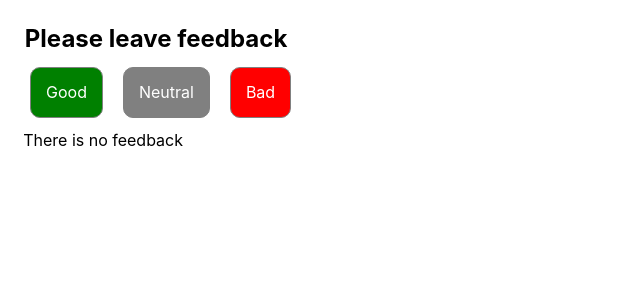
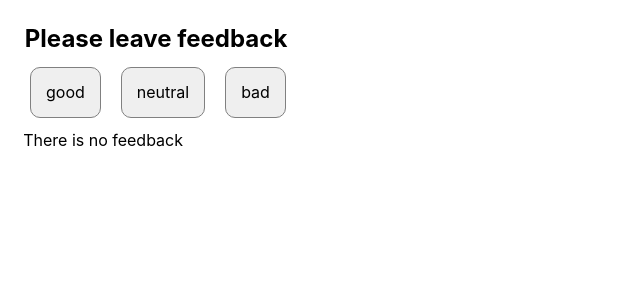
Before and after one commit to KostiantynU/goit-react-hw-02-feedback, a React (Create React App) app: page / in a window 1280 px wide. Shown: the top 300 px of the page, without its empty margins (0-640 px from the left). Built offline with nearby package versions, Linux system fonts and the light colour scheme.

Commit message:
refactor

```diff
--- a/src/components/App.jsx
+++ b/src/components/App.jsx
@@ -9,17 +9,19 @@ export class App extends Component {
     neutral: 0,
     bad: 0,
   };
-  onLeaveFeedback = evt => {
-    const { name: typeOfMood } = evt.target;
+  onLeaveFeedback = option => {
     this.setState(prevState => {
       return {
-        [typeOfMood]: prevState[typeOfMood] + 1,
+        [option]: prevState[option] + 1,
       };
     });
   };
   countTotalFeedback = () => {
-    const { good, neutral, bad } = this.state;
-    return good + neutral + bad;
+    // const { good, neutral, bad } = this.state;
+    // return good + neutral + bad;
+    return Object.values(this.state).reduce((acc, el) => {
+      return acc + el;
+    }, 0);
   };
   countPositiveFeedbackPercentage = () => {
     const { good, neutral, bad } = this.state;
@@ -27,18 +29,20 @@ export class App extends Component {
   };
   render() {
     const { good, neutral, bad } = this.state;
+    const total = this.countTotalFeedback();
+    const positiveFeedbackPercentage = this.countPositiveFeedbackPercentage();
     return (
       <MainSection>
-        <FeedbackOptions onLeaveFeedback={this.onLeaveFeedback} />
-        {good === 0 && neutral === 0 && bad === 0 ? (
+        <FeedbackOptions onLeaveFeedback={this.onLeaveFeedback} array={Object.keys(this.state)} />
+        {total === 0 ? (
           <NotificationMessage>There is no feedback</NotificationMessage>
         ) : (
           <Statistics
             good={good}
             neutral={neutral}
             bad={bad}
-            total={this.countTotalFeedback}
-            avarage={this.countPositiveFeedbackPercentage}
+            total={total}
+            avarage={positiveFeedbackPercentage}
           />
         )}
       </MainSection>
--- a/src/components/FeedbackOptions/FeedbackOptions.jsx
+++ b/src/components/FeedbackOptions/FeedbackOptions.jsx
@@ -1,20 +1,19 @@
-import React, { Component } from 'react';
-import {
-  FeedbackOptionsStyled,
-  Htwo,
-  FeedbackBtnGood,
-  FeedbackBtnNeutral,
-  FeedbackBtnBad,
-} from './FeedbackOptionsStyled';
+import React from 'react';
+import { FeedbackOptionsStyled, Title, FeedbackBtn } from './FeedbackOptionsStyled';
 import PropTypes from 'prop-types';
-export class FeedbackOptions extends Component {
-  render() {
-    const { onLeaveFeedback } = this.props;
-
+export function FeedbackOptions(props) {
+  const { array, onLeaveFeedback } = props;
   return (
     <FeedbackOptionsStyled>
-        <Htwo>Please leave feedback</Htwo>
-        <FeedbackBtnGood type="button" name="good" onClick={onLeaveFeedback}>
+      <Title>Please leave feedback</Title>
+      {array.map(el => {
+        return (
+          <FeedbackBtn type="button" key={el} onClick={() => onLeaveFeedback(el)}>
+            {el}
+          </FeedbackBtn>
+        );
+      })}
+      {/* <FeedbackBtnGood type="button" name="good" onClick={onLeaveFeedback}>
         Good
       </FeedbackBtnGood>
       <FeedbackBtnNeutral type="button" name="neutral" onClick={onLeaveFeedback}>
@@ -22,9 +21,12 @@ export class FeedbackOptions extends Component {
       </FeedbackBtnNeutral>
       <FeedbackBtnBad type="button" name="bad" onClick={onLeaveFeedback}>
         Bad
-        </FeedbackBtnBad>
+      </FeedbackBtnBad> */}
     </FeedbackOptionsStyled>
   );
 }
-}
-FeedbackOptionsStyled.propTypes = { onLeaveFeedback: PropTypes.func };
+
+FeedbackOptions.propTypes = {
+  onLeaveFeedback: PropTypes.func.isRequired,
+  array: PropTypes.arrayOf(PropTypes.string.isRequired).isRequired,
+};
--- a/src/components/FeedbackOptions/FeedbackOptionsStyled.js
+++ b/src/components/FeedbackOptions/FeedbackOptionsStyled.js
@@ -2,32 +2,32 @@ import styled from 'styled-components';
 export const FeedbackOptionsStyled = styled.div`
   width: 100%;
 `;
-export const Htwo = styled.h2`
+export const Title = styled.h1`
   margin: 0.2em;
 `;
-const FeedbackBtn = styled.button`
+export const FeedbackBtn = styled.button`
   padding: 15px;
   margin: 10px;
   border: 1px solid gray;
   border-radius: 10px;
-  color: white;
+  color: black;
   cursor: pointer;
 `;
-export const FeedbackBtnGood = styled(FeedbackBtn)`
-  background: green;
-  &:hover {
-    background: rgba(0, 128, 0, 0.66);
-  }
-`;
-export const FeedbackBtnNeutral = styled(FeedbackBtn)`
-  background: gray;
-  &:hover {
-    background: rgba(128, 128, 128, 0.66);
-  }
-`;
-export const FeedbackBtnBad = styled(FeedbackBtn)`
-  background: red;
-  &:hover {
-    background: rgba(255, 0, 0, 0.66);
-  }
-`;
+// export const FeedbackBtnGood = styled(FeedbackBtn)`
+//   background: green;
+//   &:hover {
+//     background: rgba(0, 128, 0, 0.66);
+//   }
+// `;
+// export const FeedbackBtnNeutral = styled(FeedbackBtn)`
+//   background: gray;
+//   &:hover {
+//     background: rgba(128, 128, 128, 0.66);
+//   }
+// `;
+// export const FeedbackBtnBad = styled(FeedbackBtn)`
+//   background: red;
+//   &:hover {
+//     background: rgba(255, 0, 0, 0.66);
+//   }
+// `;
--- a/src/components/Statistics/Statistics.jsx
+++ b/src/components/Statistics/Statistics.jsx
@@ -1,25 +1,23 @@
-import React, { Component } from 'react';
-import { StatisticSection, Paragraph, Hthree } from './StatisticsStyled';
+import React from 'react';
+import { StatisticSection, Paragraph, SubTitle } from './StatisticsStyled';
 import PropTypes from 'prop-types';
 
-export class Statistics extends Component {
-  render() {
-    const { avarage, total, good, neutral, bad } = this.props;
+export function Statistics(props) {
+  const { avarage, total, good, neutral, bad } = props;
   return (
     <StatisticSection>
-        <Hthree>Statistics</Hthree>
+      <SubTitle>Statistics</SubTitle>
       <Paragraph>Good: {good}</Paragraph>
       <Paragraph>Neutral: {neutral}</Paragraph>
       <Paragraph>Bad: {bad}</Paragraph>
-        <Paragraph>Total: {total()}</Paragraph>
-        <Paragraph>Positive feedback: {avarage()}</Paragraph>
+      <Paragraph>Total: {total}</Paragraph>
+      <Paragraph>Positive feedback: {avarage}</Paragraph>
     </StatisticSection>
   );
 }
-}
 Statistics.propTypes = {
-  avarage: PropTypes.func,
-  total: PropTypes.func,
+  avarage: PropTypes.string,
+  total: PropTypes.number,
   good: PropTypes.number,
   neutral: PropTypes.number,
   bad: PropTypes.number,
--- a/src/components/Statistics/StatisticsStyled.js
+++ b/src/components/Statistics/StatisticsStyled.js
@@ -6,6 +6,6 @@ export const Paragraph = styled.p`
   font-size: 15px;
   margin: 0.5em;
 `;
-export const Hthree = styled.h3`
+export const SubTitle = styled.h2`
   margin: 0.2em;
 `;
```
Lines whose indentation alone changed are shown as unchanged.
